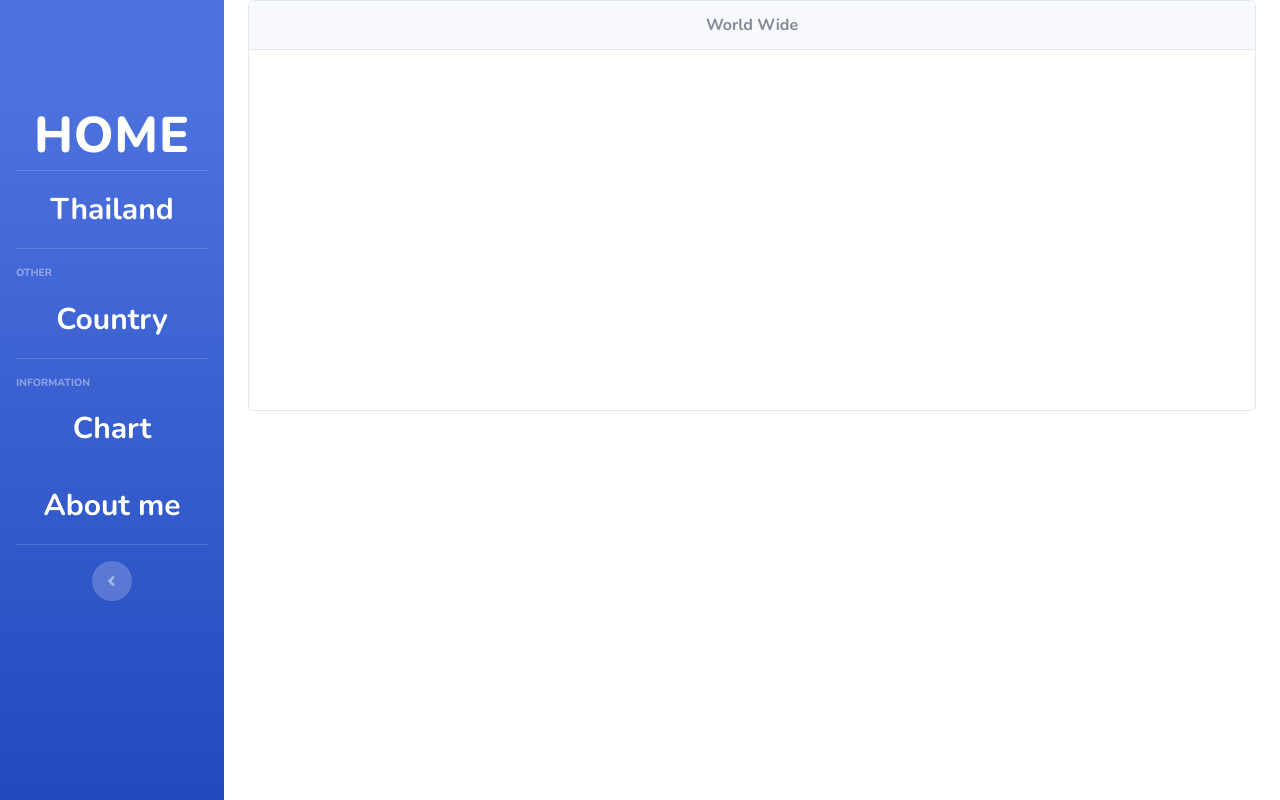
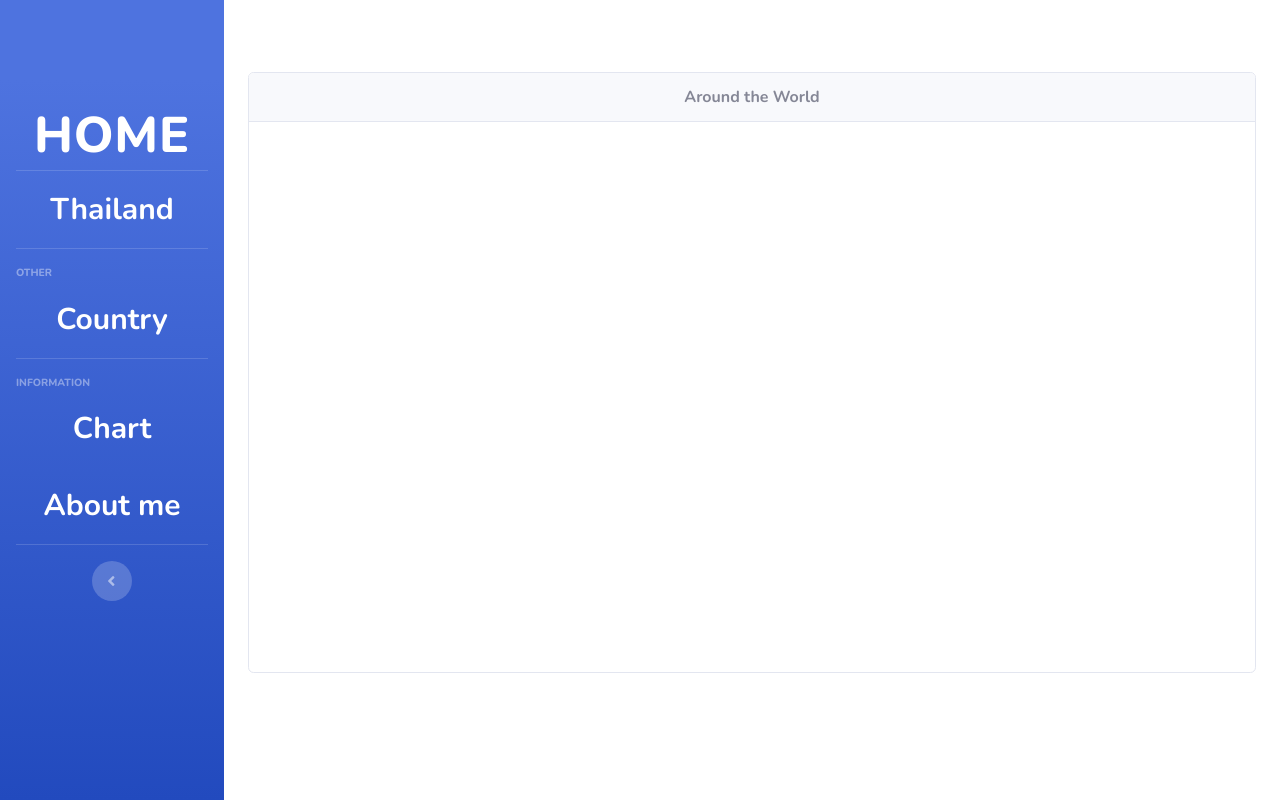
Before and after one commit to Phuwadon-TK/Covid-19, a plain HTML site: page charts.html in a window 1280 px wide. Drawn offline with nearby package versions, Linux system fonts and the light colour scheme; no server answers.

Commit message:
แก้ไข

```diff
--- a/charts.html
+++ b/charts.html
@@ -99,15 +99,18 @@
 
     <!--เขียนโค๊ดในนี้ -->
 
-     <div class="container">
-    <div class="row">
+     <div class="container" >
+       <br>
+       <br>
+       <br>
+    <div class="row" >
       <div class="col">
         <div class="card text-center">
           <div class="card-header">
-             <b class="section-edit-title"> World Wide</b>
+             <b class="section-edit-title" >Around the World</b>
           </div>
 
-            <div class="card-body">
+            <div class="card-body" style="height: 550px;" >
               <div class="chart-area">
                   <canvas id="graphC"></canvas>
               </div>
@@ -118,14 +121,6 @@
 </div>
 </div>
 </div>
-  </div>
-
-  </div>
-  <!-- End of Content Wrapper -->
-
-  </div>
-  <!-- End of Page Wrapper -->
-
   <!-- Bootstrap core JavaScript-->
   <script src="vendor/jquery/jquery.min.js"></script>
   <script src="vendor/bootstrap/js/bootstrap.bundle.min.js"></script>
```
